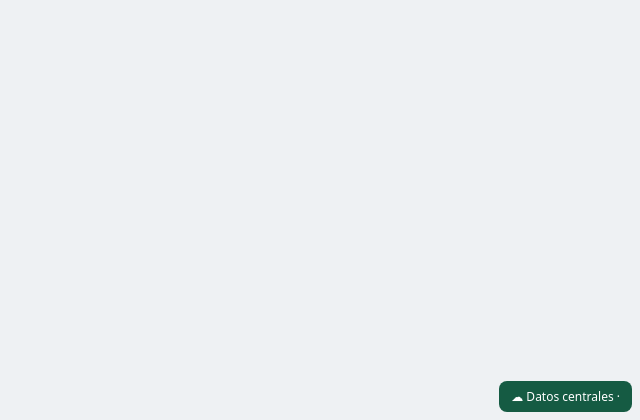
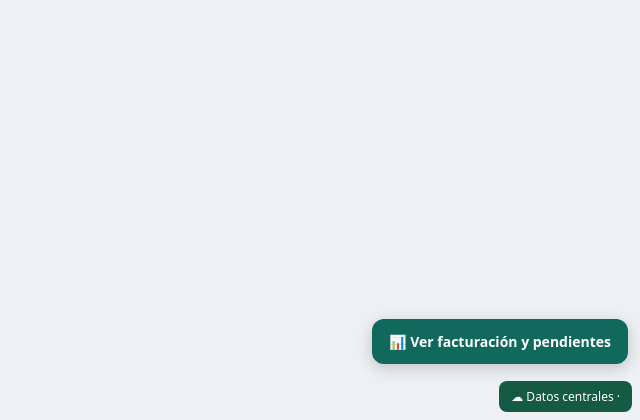
Before and after one commit to gabrielaaa1205-dotcom/pepsico, a Flask app: template templates/app.html in a window 1280 px wide. Shown: the part 380-800 px from the top of the page, without its empty margins (640-1280 px from the left). Run offline with Flask 3, Linux system fonts and the light colour scheme; the template is opened without the code that fills it, so the values that code supplies are empty; parts of the project's set-up code (start-up, migrations or seed data) failed here and were passed over; some libraries are stand-ins or nearby versions.

Commit message:
Make official billing report prominent in Kardex main screen

```diff
--- a/templates/app.html
+++ b/templates/app.html
@@ -1186,4 +1186,5 @@ render();
 }
 
 </script>
+<a href="/facturacion-kardex" aria-label="Abrir facturación PepsiCo" style="position:fixed;bottom:56px;right:12px;background:#11695e;color:#fff;text-decoration:none;padding:13px 17px;border-radius:12px;font:600 14px system-ui;box-shadow:0 4px 16px #0003;z-index:9999">📊 Ver facturación y pendientes</a>
 <div id="cloud-indicator" style="position:fixed;bottom:8px;right:8px;background:#155b43;color:white;padding:7px 12px;border-radius:8px;z-index:9999;font:12px system-ui">☁ Datos centrales · {{cloud_username}}{% if cloud_role == 'admin' %} · <a style="color:white" href="/admin/users">Usuarios</a>{% endif %}</div></body></html>
```
